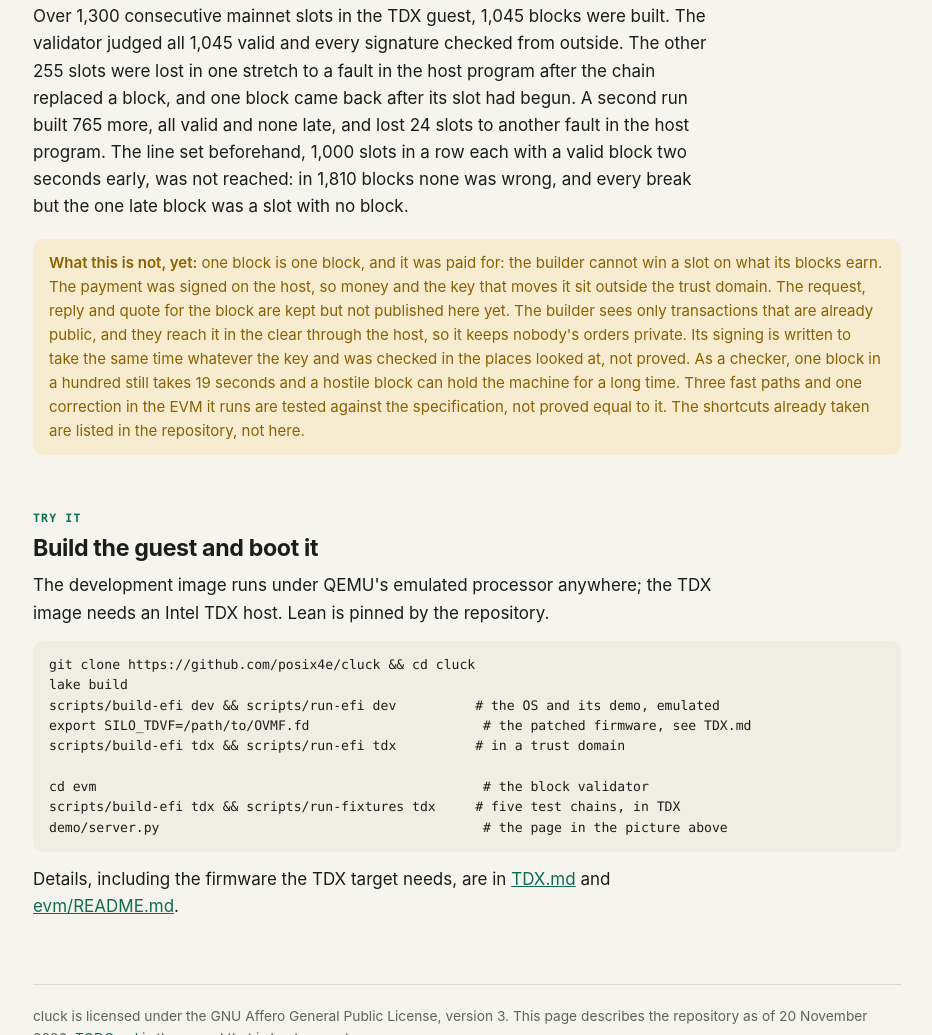
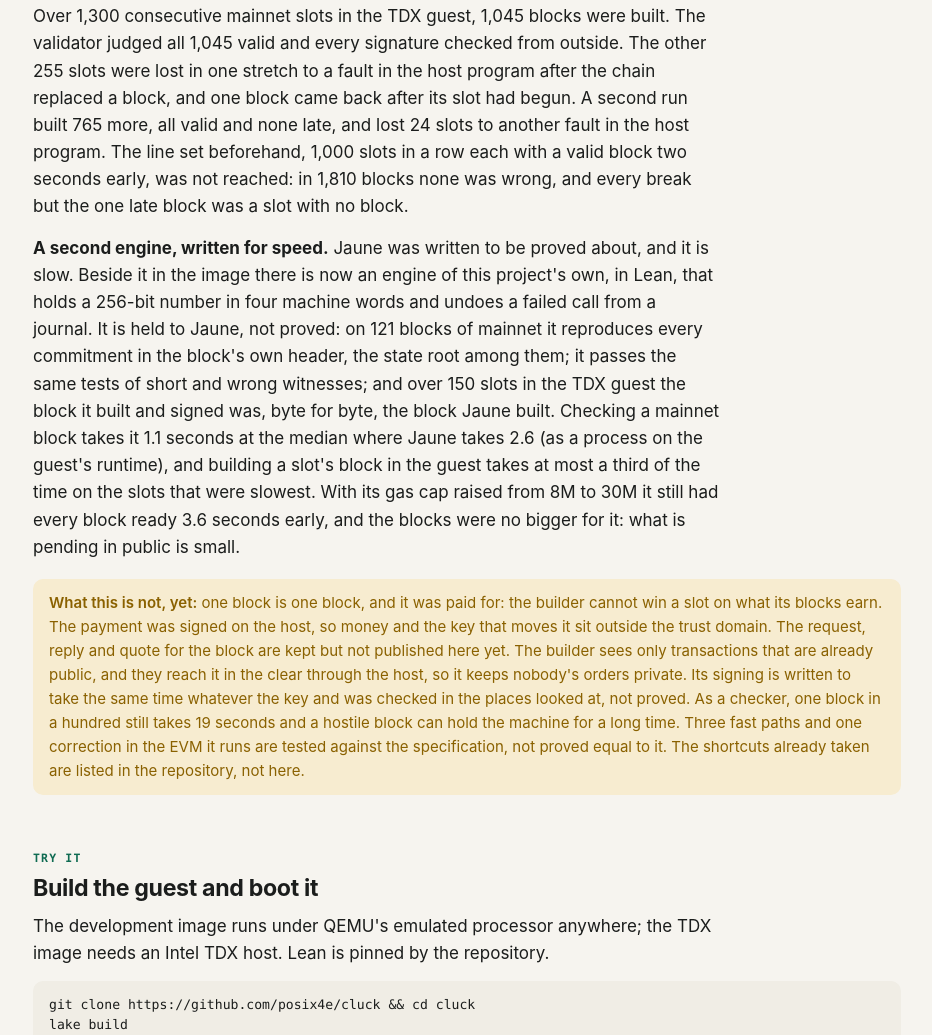
Before and after one commit to posix4e/cluck, a plain HTML site: page docs/index.html in a window 1280 px wide. Shown: the part 4858-5893 px from the top of the page, without its empty margins (173-1105 px from the left). Drawn offline with Linux system fonts and the light colour scheme.

Commit message:
The fast builder with a 30M cap in the guest: every block early, and no bigger
100 slots in the TDX guest with the engine's builder and the gas cap at
30M: all 100 blocks valid, signed and at least 3.6 seconds early; the
slowest, 279 transactions and 14.6M gas, took the guest 1.13 seconds. The
blocks used 0.77M gas at the median: the cap decides nothing, because what
is pending in public is small. TODO.md records it, and the public page now
says there is a second engine, what it is held to and what it changes.

```diff
--- a/docs/index.html
+++ b/docs/index.html
@@ -246,6 +246,18 @@
       a valid block two seconds early, was not reached: in 1,810 blocks none was wrong, and every break
       but the one late block was a slot with no block.</p>
 
+    <p class="wide"><strong>A second engine, written for speed.</strong> Jaune was written to be proved
+      about, and it is slow. Beside it in the image there is now an engine of this project's own, in Lean,
+      that holds a 256-bit number in four machine words and undoes a failed call from a journal. It is
+      held to Jaune, not proved: on 121 blocks of mainnet it reproduces every commitment in the block's
+      own header, the state root among them; it passes the same tests of short and wrong witnesses; and
+      over 150 slots in the TDX guest the block it built and signed was, byte for byte, the block Jaune
+      built. Checking a mainnet block takes it 1.1 seconds at the median where Jaune takes 2.6 (as a
+      process on the guest's runtime), and building a slot's block in the guest takes at most a third of
+      the time on the slots that were slowest. With its gas cap raised from 8M to 30M it still had every
+      block ready 3.6 seconds early, and the blocks were no bigger for it: what is pending in public is
+      small.</p>
+
     <div class="note"><strong>What this is not, yet:</strong> one block is one block, and it was paid
       for: the builder cannot win a slot on what its blocks earn. The payment was signed on the host, so
       money and the key that moves it sit outside the trust domain. The request, reply and quote for the
```
Also changed, not shown: 1 other file.
